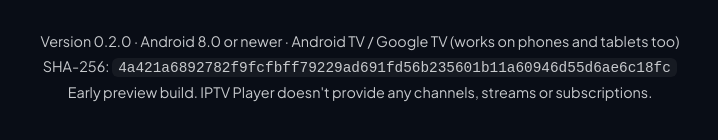
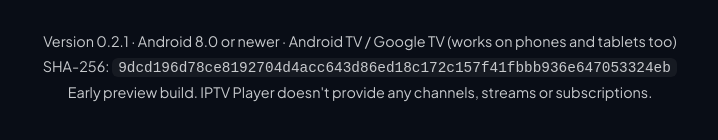
Before and after one commit to mjsagar/DeviantDevWebsite, a plain HTML site: page iptv-player/index.html in a window 1280 px wide. Shown: the part 2584-2724 px from the top of the page, 280-998 px from the left. Drawn offline with Linux system fonts and the light colour scheme.

Commit message:
IPTV Player 0.2.1: Left opens the menu in Live TV; full-screen picture fix
Co-Authored-By: Claude Opus 5.5 <noreply@anthropic.com>

```diff
--- a/iptv-player/index.html
+++ b/iptv-player/index.html
@@ -82,7 +82,7 @@
                 <div class="cta-buttons">
                     <a href="iptv-player.apk" class="cta-button primary" download>
                         <i class="fab fa-android"></i>
-                        <span>Download APK (v0.2.0, 5.0 MB)</span>
+                        <span>Download APK (v0.2.1, 5.0 MB)</span>
                     </a>
                     <a href="#install" class="cta-button secondary">
                         <span>How to install</span>
@@ -165,8 +165,8 @@
                 </div>
 
                 <div class="apk-meta">
-                    Version 0.2.0 · Android 8.0 or newer · Android TV / Google TV (works on phones and tablets too)<br>
-                    SHA-256: <code>4a421a6892782f9fcfbff79229ad691fd56b235601b11a60946d55d6ae6c18fc</code><br>
+                    Version 0.2.1 · Android 8.0 or newer · Android TV / Google TV (works on phones and tablets too)<br>
+                    SHA-256: <code>9dcd196d78ce8192704d4acc643d86ed18c172c157f41fbbb936e647053324eb</code><br>
                     Early preview build. IPTV Player doesn't provide any channels, streams or subscriptions.
                 </div>
             </div>
```
Also changed, not shown: 1 other file.
